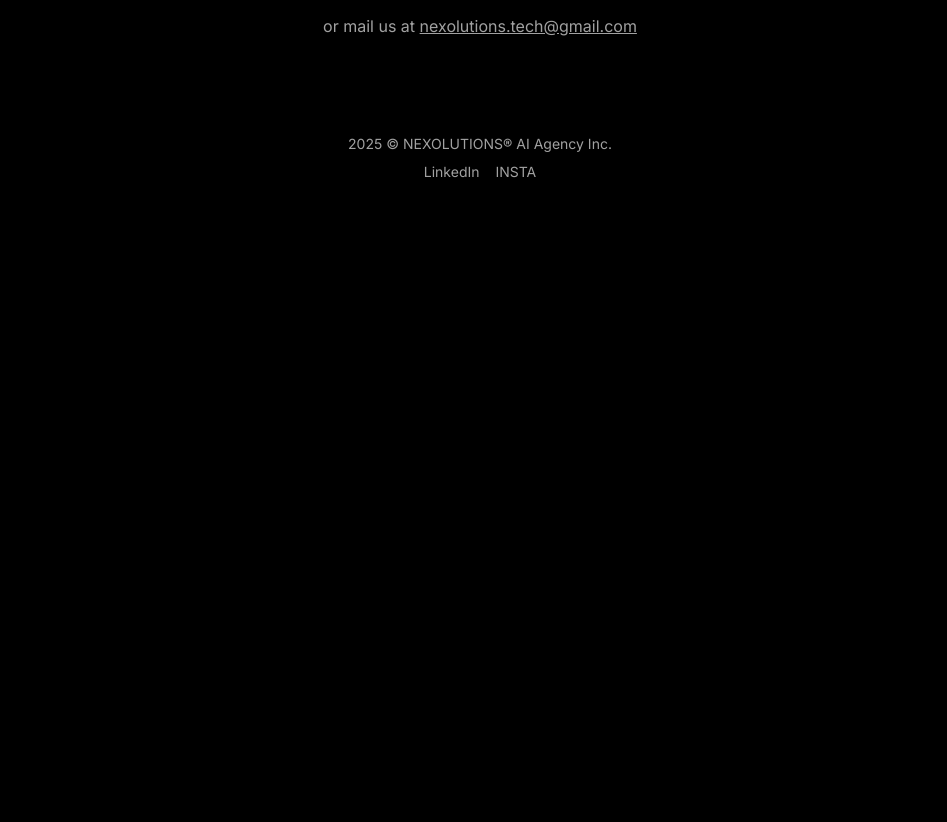
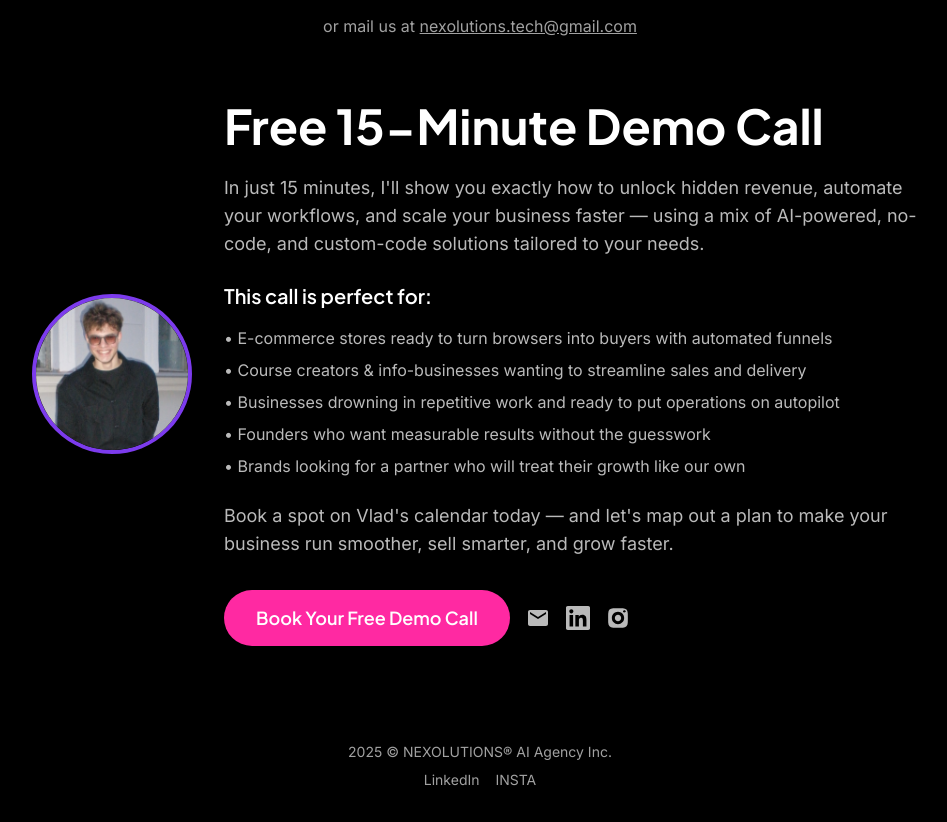
Before and after one commit to AxisOrganization/nexolutionsai, a React (Vite) app: page / in a window 1280 px wide. Shown: the part 5750-6572 px from the top of the page, without its empty margins (160-1107 px from the left). Before the commit the page ends 5964 px from the top, so only its background shows below. Built offline with nearby package versions, Linux system fonts and the light colour scheme.

Commit message:
Add contact information
Add contact links, calendar, and descriptive text to the footer, along with a circular photo.

```diff
--- a/src/pages/Nexolutions.tsx
+++ b/src/pages/Nexolutions.tsx
@@ -5,6 +5,9 @@ import ServiceCard from "@/components/ServiceCard";
 
 const Nexolutions = () => {
   const calendlyUrl = "https://calendly.com/nexolutions/30min";
+  const email = "nexolutions.tech@gmail.com";
+  const instagramUrl = "https://www.instagram.com/nexolutions.ai/";
+  const linkedinUrl = "https://www.linkedin.com/company/nexolutions-ai";
 
   return (
     <main className="antialiased bg-background text-foreground font-jakarta">
@@ -269,7 +272,7 @@ const Nexolutions = () => {
                 Book call
               </Button>
             </a>
-            <p className="text-nexo-gray-400 font-inter">or mail us at <a href="mailto:hey@sanny.ai" className="underline">hey@sanny.ai</a></p>
+            <p className="text-nexo-gray-400 font-inter">or mail us at <a href={`mailto:${email}`} className="underline">{email}</a></p>
           </div>
         </div>
       </section>
@@ -283,15 +286,76 @@ const Nexolutions = () => {
             Book call
           </Button>
         </a>
-        <p className="mt-4 text-nexo-gray-400 font-inter">or mail us at <a href="mailto:nexolutions.tech@gmail.com" className="underline">nexolutions.tech@gmail.com</a></p>
+        <p className="mt-4 text-nexo-gray-400 font-inter">or mail us at <a href={`mailto:${email}`} className="underline">{email}</a></p>
+      </section>
+
+      {/* Free Demo Call Section */}
+      <section className="pb-16 px-4 md:px-8 lg:px-32">
+        <div className="max-w-4xl mx-auto">
+          <div className="flex flex-col md:flex-row items-center gap-8">
+            <div className="flex-shrink-0">
+              <img
+                src="/lovable-uploads/0688e47d-05ef-4b1d-8aff-3a91e5e88a7c.png"
+                alt="Vlad from Nexolutions"
+                className="w-32 h-32 md:w-40 md:h-40 rounded-full object-cover border-4 border-nexo-purple shadow-lg"
+              />
+            </div>
+            <div className="flex-1 text-center md:text-left">
+              <h2 className="text-4xl md:text-5xl font-bold mb-6">Free 15-Minute Demo Call</h2>
+              <p className="text-lg text-nexo-gray-300 font-inter mb-6">
+                In just 15 minutes, I'll show you exactly how to unlock hidden revenue, automate your workflows, and scale your business faster — using a mix of AI-powered, no-code, and custom-code solutions tailored to your needs.
+              </p>
+
+              <div className="mb-6">
+                <h3 className="text-xl font-semibold mb-4 text-nexo-gray-200">This call is perfect for:</h3>
+                <ul className="text-nexo-gray-300 font-inter space-y-2 text-left max-w-2xl">
+                  <li>• E-commerce stores ready to turn browsers into buyers with automated funnels</li>
+                  <li>• Course creators & info-businesses wanting to streamline sales and delivery</li>
+                  <li>• Businesses drowning in repetitive work and ready to put operations on autopilot</li>
+                  <li>• Founders who want measurable results without the guesswork</li>
+                  <li>• Brands looking for a partner who will treat their growth like our own</li>
+                </ul>
+              </div>
+
+              <p className="text-lg text-nexo-gray-300 font-inter mb-8">
+                Book a spot on Vlad's calendar today — and let's map out a plan to make your business run smoother, sell smarter, and grow faster.
+              </p>
+
+              <div className="flex flex-col sm:flex-row gap-4 items-center justify-center md:justify-start">
+                <a href={calendlyUrl} target="_blank" rel="noopener noreferrer">
+                  <Button variant="nexo" size="xl" className="w-full sm:w-auto">
+                    Book Your Free Demo Call
+                  </Button>
+                </a>
+                <div className="flex gap-4">
+                  <a href={`mailto:${email}`} className="text-nexo-gray-300 hover:text-nexo-purple transition-colors">
+                    <svg className="w-6 h-6" fill="currentColor" viewBox="0 0 24 24">
+                      <path d="M20 4H4C2.9 4 2.01 4.9 2.01 6L2 18C2 19.1 2.9 20 4 20H20C21.1 20 22 19.1 22 18V6C22 4.9 21.1 4 20 4ZM20 8L12 13L4 8V6L12 11L20 6V8Z"/>
+                    </svg>
+                  </a>
+                  <a href={linkedinUrl} target="_blank" rel="noopener noreferrer" className="text-nexo-gray-300 hover:text-nexo-purple transition-colors">
+                    <svg className="w-6 h-6" fill="currentColor" viewBox="0 0 24 24">
+                      <path d="M20.447 20.452H16.893V14.883C16.893 13.555 16.866 11.846 15.041 11.846C13.188 11.846 12.905 13.291 12.905 14.785V20.452H9.351V9H12.765V10.561H12.811C13.288 9.661 14.448 8.711 16.181 8.711C19.782 8.711 20.448 11.081 20.448 14.166V20.452H20.447ZM5.337 7.433C4.193 7.433 3.274 6.507 3.274 5.368C3.274 4.23 4.194 3.305 5.337 3.305C6.477 3.305 7.401 4.23 7.401 5.368C7.401 6.507 6.476 7.433 5.337 7.433ZM7.119 20.452H3.555V9H7.119V20.452ZM22.225 0H1.771C0.792 0 0 0.774 0 1.729V22.271C0 23.227 0.792 24 1.771 24H22.222C23.2 24 24 23.227 24 22.271V1.729C24 0.774 23.2 0 22.222 0H22.225Z"/>
+                    </svg>
+                  </a>
+                  <a href={instagramUrl} target="_blank" rel="noopener noreferrer" className="text-nexo-gray-300 hover:text-nexo-purple transition-colors">
+                    <svg className="w-6 h-6" fill="currentColor" viewBox="0 0 24 24">
+                      <path d="M12 2.163C15.204 2.163 15.584 2.175 16.85 2.233C20.102 2.381 21.621 3.924 21.769 7.152C21.827 8.417 21.838 8.797 21.838 12.001C21.838 15.206 21.826 15.585 21.769 16.85C21.62 20.075 20.105 21.621 16.85 21.769C15.584 21.827 15.206 21.839 12 21.839C8.796 21.839 8.416 21.827 7.151 21.769C3.891 21.62 2.38 20.07 2.232 16.849C2.174 15.584 2.162 15.205 2.162 12C2.162 8.796 2.175 8.417 2.232 7.151C2.381 3.924 3.896 2.38 7.151 2.232C8.417 2.175 8.796 2.163 12 2.163ZM12 5.838C8.597 5.838 5.838 8.597 5.838 12S8.597 18.163 12 18.163 18.162 15.404 18.162 12 15.403 5.838 12 5.838ZM12 15.162C10.238 15.162 8.838 13.762 8.838 12S10.238 8.838 12 8.838 15.162 10.238 15.162 12 13.762 15.162 12 15.162ZM19.846 5.595C19.846 4.8 19.2 4.154 18.406 4.154S16.966 4.8 16.966 5.595 17.61 6.439 18.406 6.439 19.846 6.034 19.846 5.595Z"/>
+                    </svg>
+                  </a>
+                </div>
+              </div>
+            </div>
+          </div>
+        </div>
       </section>
 
       {/* Footer */}
       <footer className="py-8 px-4 md:px-8 lg:px-32 text-center text-nexo-gray-400 font-inter text-sm">
         <p>2025 © NEXOLUTIONS® AI Agency Inc.</p>
         <div className="mt-2">
-          <a href="https://www.linkedin.com/company/nexolutions-ai" target="_blank" rel="noopener noreferrer" className="mx-2 hover:underline">LinkedIn</a>
-          <a href="https://www.instagram.com/nexolutions.ai/" target="_blank" rel="noopener noreferrer" className="mx-2 hover:underline">INSTA</a>
+          <a href={linkedinUrl} target="_blank" rel="noopener noreferrer" className="mx-2 hover:underline">LinkedIn</a>
+          <a href={instagramUrl} target="_blank" rel="noopener noreferrer" className="mx-2 hover:underline">INSTA</a>
         </div>
       </footer>
     </main>
```
Also changed, not shown: public/lovable-uploads/0688e47d-05ef-4b1d-8aff-3a91e5e88a7c.png (added).
